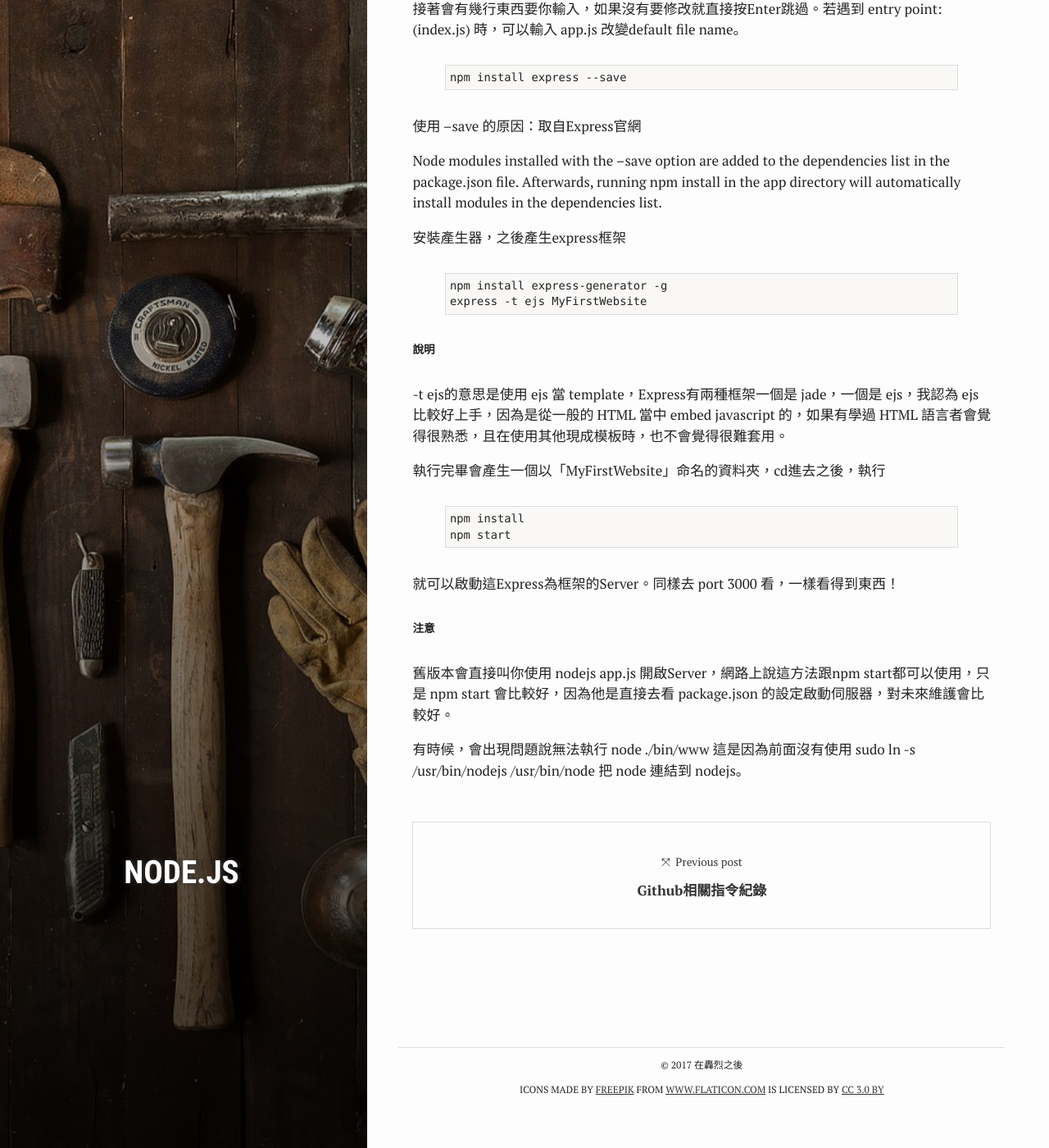
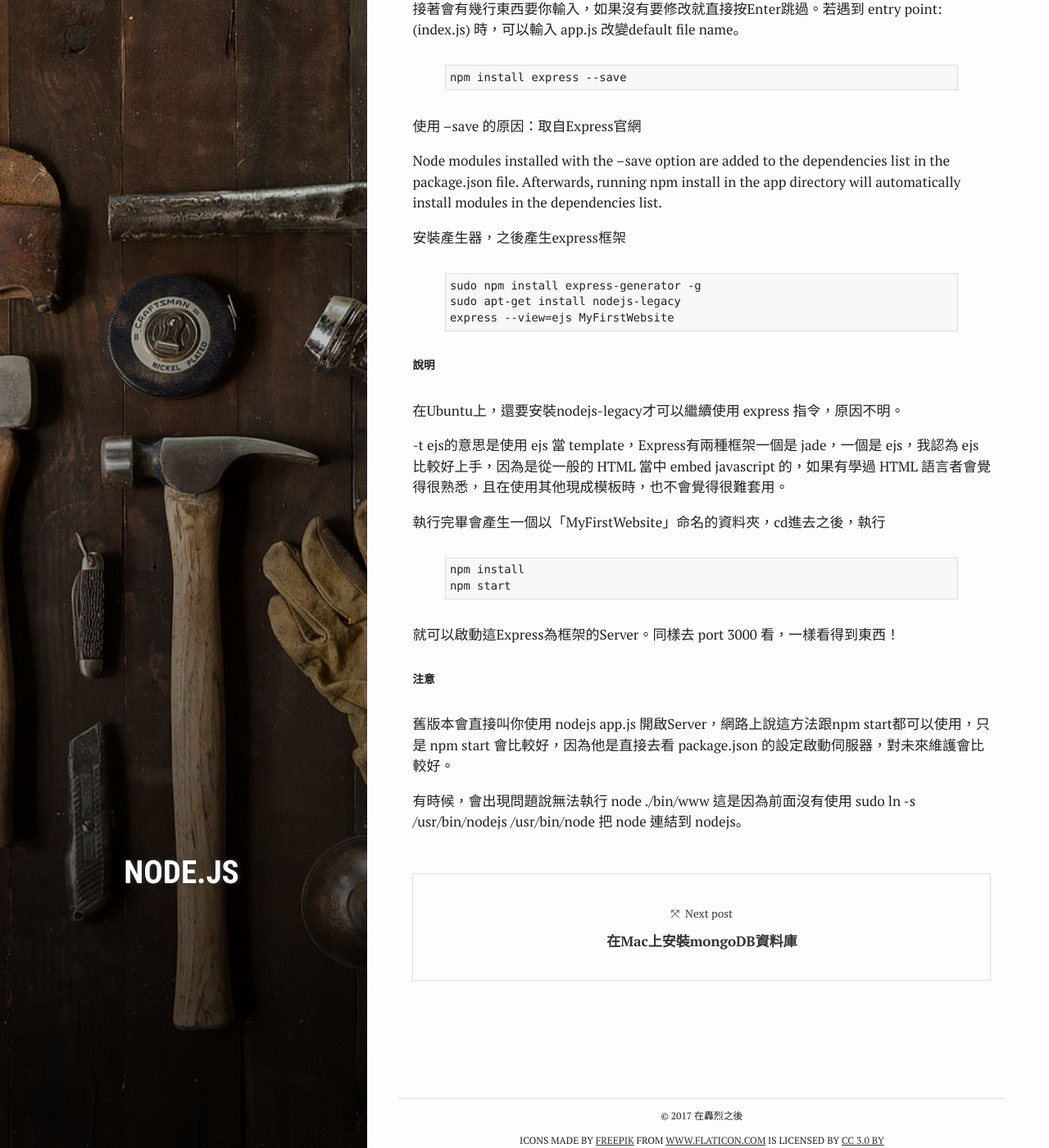
Before and after one commit to nps798/nps798.github.io, a Jekyll site: the page built from _posts/2017-01-17-Node.js、Express安裝於GCE紀錄（狀況排除的寒假）.md, in a window 1280 px wide and 1400 px high, scrolled down 2785 px. Shown: the whole window at 82% size. Built offline with Jekyll 4.4.1, drawn with Linux system fonts in a browser that asks for light colours.

Commit message:
new post

```diff
--- a/_posts/2017-01-17-Node.js、Express安裝於GCE紀錄（狀況排除的寒假）.md
+++ b/_posts/2017-01-17-Node.js、Express安裝於GCE紀錄（狀況排除的寒假）.md
@@ -116,11 +116,14 @@ Node modules installed with the --save option are added to the dependencies list
 
 安裝產生器，之後產生express框架
 {% highlight linenos %}
-npm install express-generator -g
-express -t ejs MyFirstWebsite
+sudo npm install express-generator -g
+sudo apt-get install nodejs-legacy
+express --view=ejs MyFirstWebsite
 {% endhighlight %}
 
 ###### 說明
+在Ubuntu上，還要安裝nodejs-legacy才可以繼續使用 express 指令，原因不明。
+
 -t ejs的意思是使用 ejs 當 template，Express有兩種框架一個是 jade，一個是 ejs，我認為 ejs 比較好上手，因為是從一般的 HTML 當中 embed javascript 的，如果有學過 HTML 語言者會覺得很熟悉，且在使用其他現成模板時，也不會覺得很難套用。
 
 執行完畢會產生一個以「MyFirstWebsite」命名的資料夾，cd進去之後，執行
```
Also changed, not shown: _posts/2017-01-19-在Mac上安裝mongoDB資料庫.md (added, +62 -0 lines).
